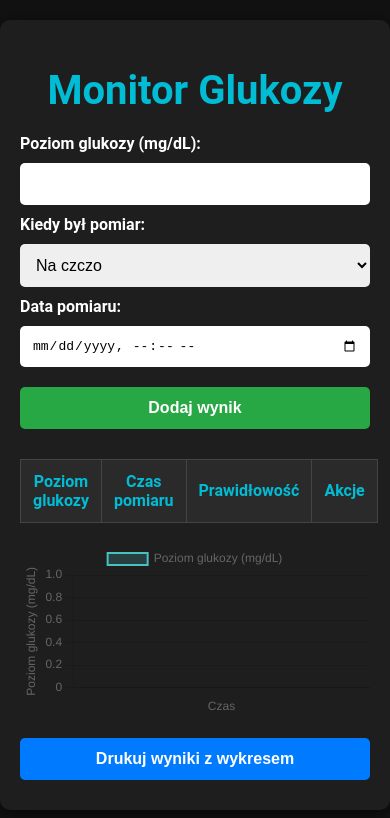
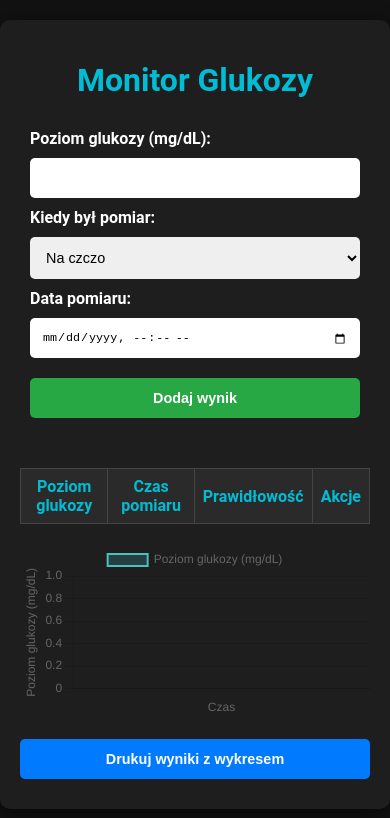
Before and after one commit to maxwaselk/glukometr, a plain HTML site: page index.html in a window 390 px wide. Drawn offline with nearby package versions, Linux system fonts and the light colour scheme.

Commit message:
Update styles.css

```diff
--- a/styles.css
+++ b/styles.css
@@ -91,6 +91,8 @@ tr:hover {
 
 canvas {
     margin-top: 20px;
+    max-width: 100%;
+    height: auto; /* Umożliwia odpowiednie skalowanie */
 }
 
 #print-button {
@@ -118,3 +120,22 @@ canvas {
 .delete-button:hover {
     background-color: #c0392b;
 }
+
+/* Responsywność */
+@media (max-width: 600px) {
+    h1 {
+        font-size: 2em; /* Mniejsza czcionka dla nagłówka */
+    }
+
+    form, table {
+        padding: 10px; /* Zmniejszenie paddingu w formie i tabeli */
+    }
+
+    input, select, button {
+        font-size: 0.9em; /* Mniejsza czcionka dla inputów */
+    }
+
+    th, td {
+        padding: 8px; /* Mniejsze paddingi dla komórek tabeli */
+    }
+}
```
